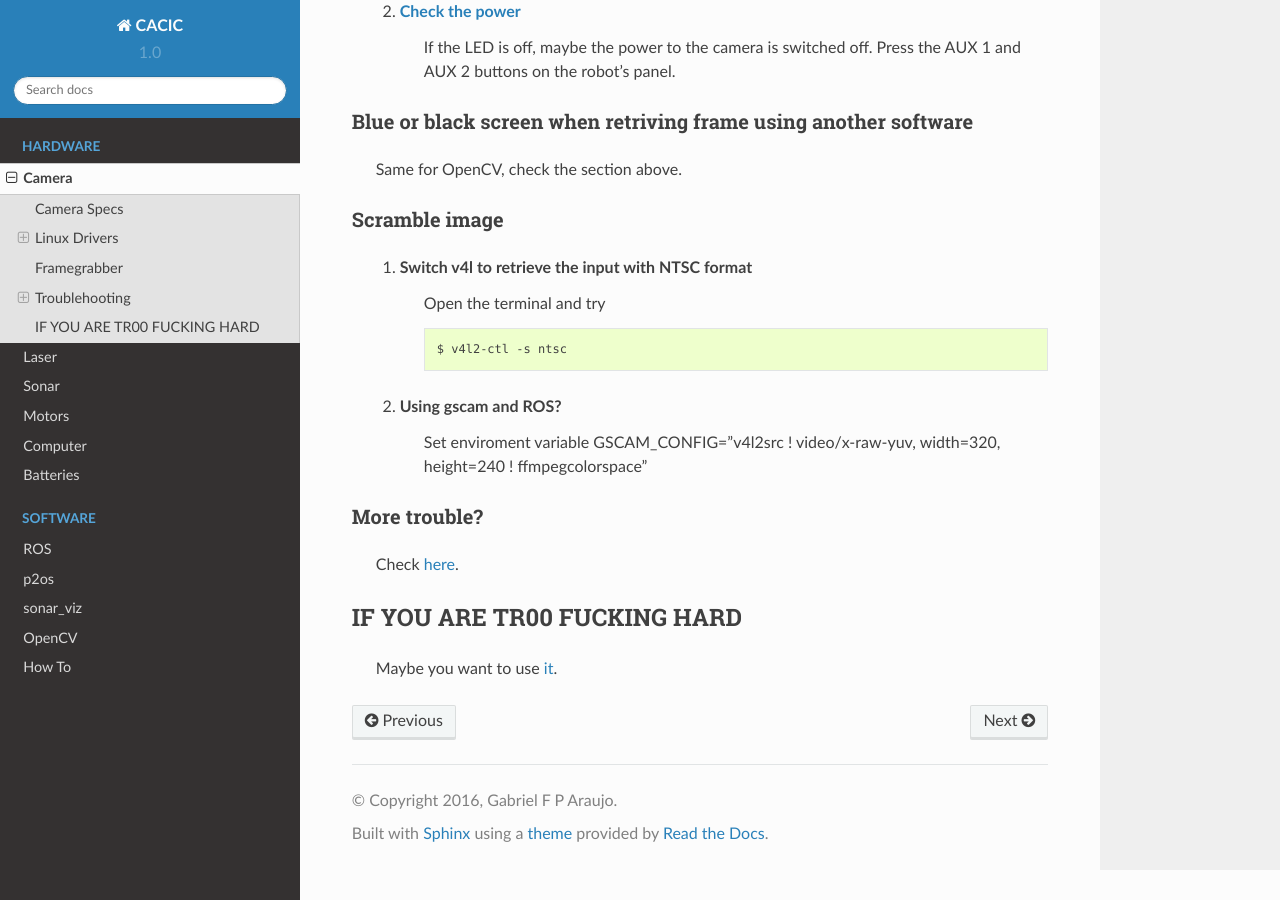
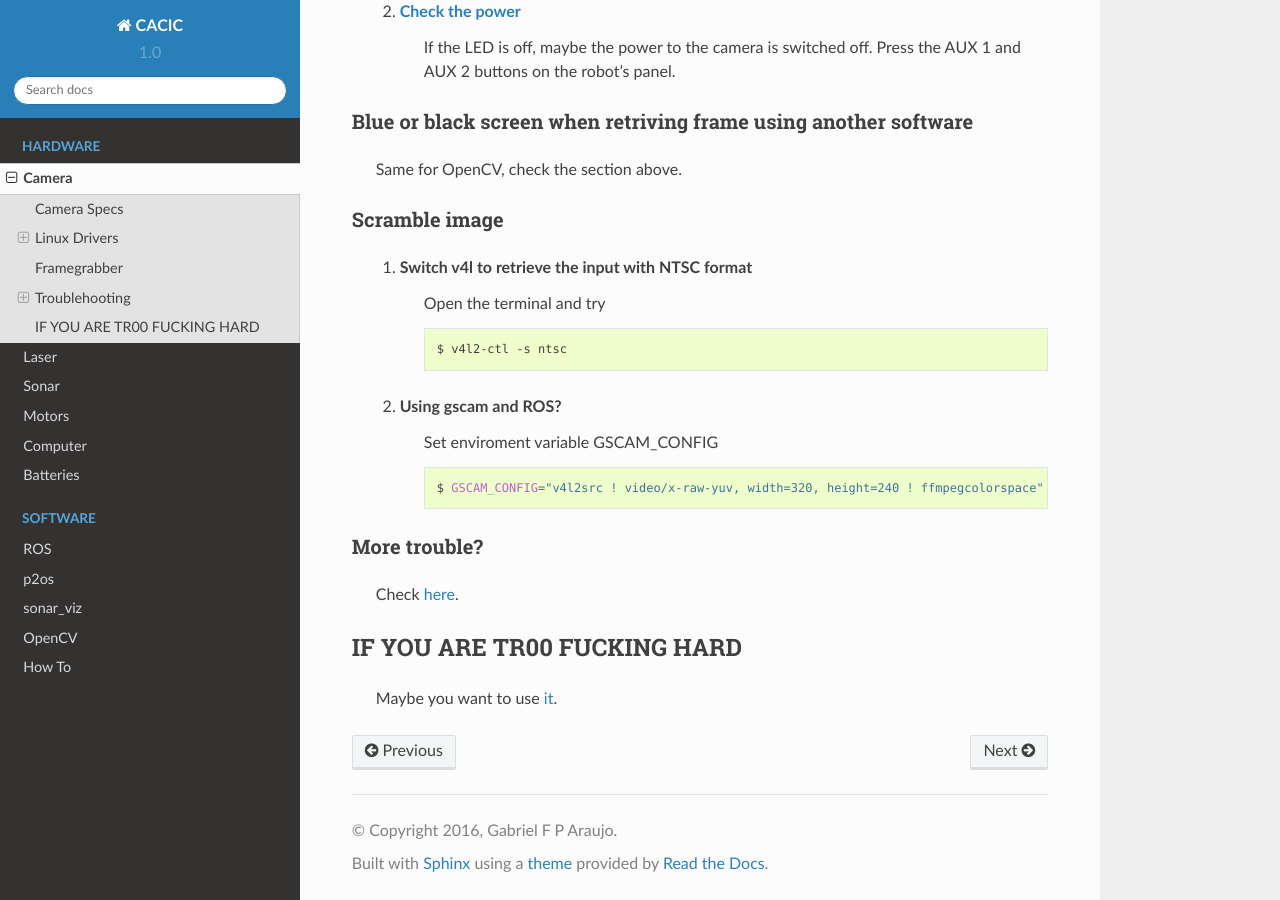
Before and after one commit to Gastd/cacic, a Sphinx documentation site: the page built from docs/source/camera.rst, in a window 1280 px wide and 900 px high, scrolled down 1761 px. Built offline with Sphinx 7.4.7 and the Read the Docs theme 2.0.0, drawn with Linux system fonts in a browser that asks for light colours.

Commit message:
Add bash block

```diff
--- a/docs/source/camera.rst
+++ b/docs/source/camera.rst
@@ -84,7 +84,11 @@ Scramble image
 
 
     2. Using gscam and ROS?
-        Set enviroment variable GSCAM_CONFIG="v4l2src ! video/x-raw-yuv, width=320, height=240 ! ffmpegcolorspace"
+        Set enviroment variable GSCAM_CONFIG
+
+        .. code-block:: bash
+
+          $ GSCAM_CONFIG="v4l2src ! video/x-raw-yuv, width=320, height=240 ! ffmpegcolorspace"
 
 .. todo:change width and height
 
```
